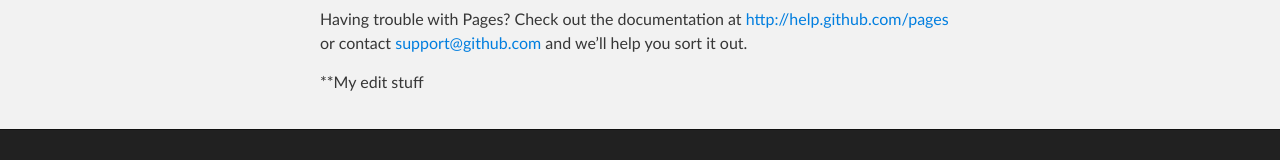
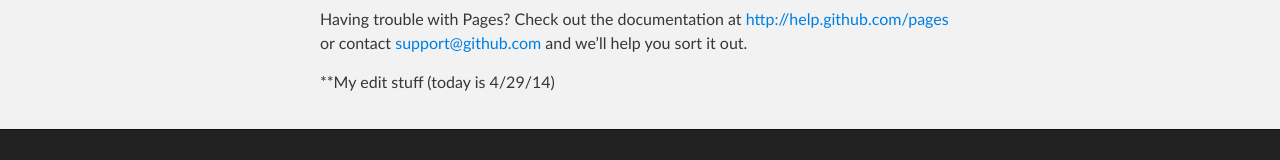
Before and after one commit to ymhu36/xin6322.github.io, a plain HTML site: page index.html in a window 1280 px wide. Shown: the part 1137-1297 px from the top of the page. Drawn offline with Linux system fonts and the light colour scheme.

Commit message:
Update index.html

```diff
--- a/index.html
+++ b/index.html
@@ -63,7 +63,7 @@ $ git checkout gh-pages
 
 <p>Having trouble with Pages? Check out the documentation at <a href="http://help.github.com/pages">http://help.github.com/pages</a> or contact <a href="mailto:support@github.com">support@github.com</a> and we’ll help you sort it out.</p>
 
-<p>**My edit stuff</p>
+<p>**My edit stuff (today is 4/29/14)</p>
       </section>
     </div>
 
```
